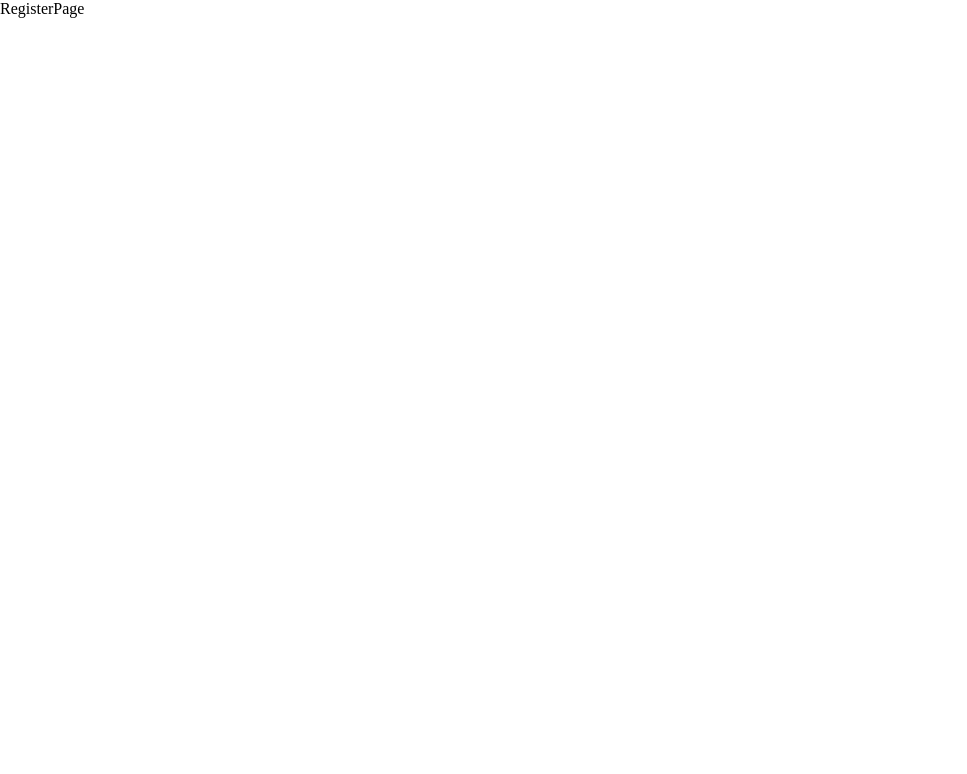
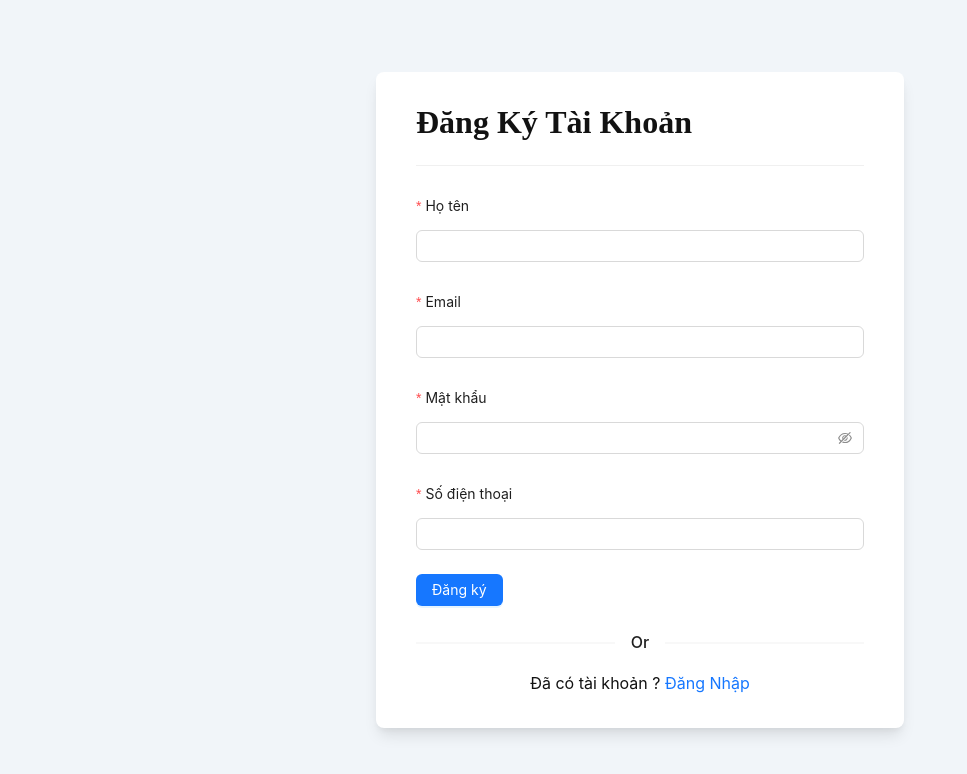
Before and after one commit to vuvansy/react-fresher-ts-book, a React (Vite) app: page /register in a window 1280 px wide. Shown: the top 774 px of the page, without its empty margins (0-967 px from the left). Built offline with nearby package versions, Linux system fonts and the light colour scheme.

Commit message:
Design Register Form

```diff
--- /dev/null
+++ b/src/pages/client/auth/register.scss
@@ -0,0 +1,166 @@
+:root {
+    --color-white: #ffffff;
+    --color-light: #f1f5f9;
+    --color-black: #121212;
+    --color-night: #001632;
+    --color-red: #f44336;
+    --color-blue: #1a73e8;
+    --color-gray: #80868b;
+    --color-grayish: #dadce0;
+    --shadow-normal: 0 1px 3px 0 rgba(0, 0, 0, 0.1),
+        0 1px 2px 0 rgba(0, 0, 0, 0.06);
+    --shadow-medium: 0 4px 6px -1px rgba(0, 0, 0, 0.1),
+        0 2px 4px -1px rgba(0, 0, 0, 0.06);
+    --shadow-large: 0 10px 15px -3px rgba(0, 0, 0, 0.1),
+        0 4px 6px -2px rgba(0, 0, 0, 0.05);
+}
+.register-page {
+    color: var(--color-black);
+    background: var(--color-light);
+    // Components
+    .container {
+        display: flex;
+        justify-content: center;
+        align-items: center;
+        max-width: 80rem;
+        min-height: 100vh;
+        // width: 100%;
+        padding: 0 2rem;
+        margin: 0 auto;
+    }
+    .text {
+        font-family: inherit;
+        line-height: inherit;
+        text-transform: unset;
+        text-rendering: optimizeLegibility;
+        &-large {
+            font-size: 2rem;
+            font-weight: 600;
+            color: var(--color-black);
+        }
+        &-normal {
+            font-size: 1rem;
+            font-weight: 400;
+            color: var(--color-black);
+        }
+        &-links {
+            font-size: 1rem;
+            font-weight: 400;
+            color: var(--color-blue);
+            &:hover {
+                text-decoration: underline;
+            }
+        }
+    }
+    // Main
+    .main {
+        .wrapper {
+            max-width: 28rem;
+            width: 100%;
+            margin: 2rem auto;
+            padding: 2rem 2.5rem;
+            border: none;
+            outline: none;
+            border-radius: 0.5rem;
+            color: var(--color-black);
+            background: var(--color-white);
+            box-shadow: var(--shadow-large);
+            .form {
+                width: 100%;
+                height: auto;
+                margin-top: 2rem;
+                .input-control {
+                    display: flex;
+                    align-items: center;
+                    justify-content: space-between;
+                    margin-bottom: 1.25rem;
+                }
+                .input-field {
+                    font-family: inherit;
+                    font-size: 1rem;
+                    font-weight: 400;
+                    line-height: inherit;
+                    width: 100%;
+                    height: auto;
+                    padding: 0.75rem 1.25rem;
+                    border: none;
+                    outline: none;
+                    border-radius: 2rem;
+                    color: var(--color-black);
+                    background: var(--color-light);
+                    text-transform: unset;
+                    text-rendering: optimizeLegibility;
+                }
+                .input-submit {
+                    font-family: inherit;
+                    font-size: 1rem;
+                    font-weight: 500;
+                    line-height: inherit;
+                    cursor: pointer;
+                    min-width: 40%;
+                    height: auto;
+                    padding: 0.65rem 1.25rem;
+                    border: none;
+                    outline: none;
+                    border-radius: 2rem;
+                    color: var(--color-white);
+                    background: var(--color-blue);
+                    box-shadow: var(--shadow-medium);
+                    text-transform: capitalize;
+                    text-rendering: optimizeLegibility;
+                }
+            }
+            .striped {
+                display: flex;
+                flex-direction: row;
+                justify-content: center;
+                align-items: center;
+                margin: 1rem 0;
+                &-line {
+                    flex: auto;
+                    flex-basis: auto;
+                    border: none;
+                    outline: none;
+                    height: 2px;
+                    background: var(--color-grayish);
+                }
+                &-text {
+                    font-family: inherit;
+                    font-size: 1rem;
+                    font-weight: 500;
+                    line-height: inherit;
+                    color: var(--color-black);
+                    margin: 0 1rem;
+                }
+            }
+            .method {
+                &-control {
+                    margin-bottom: 1rem;
+                }
+                &-action {
+                    font-family: inherit;
+                    font-size: 0.95rem;
+                    font-weight: 500;
+                    line-height: inherit;
+                    display: flex;
+                    justify-content: center;
+                    align-items: center;
+                    width: 100%;
+                    height: auto;
+                    padding: 0.35rem 1.25rem;
+                    outline: none;
+                    border: 2px solid var(--color-grayish);
+                    border-radius: 2rem;
+                    color: var(--color-black);
+                    background: var(--color-white);
+                    text-transform: capitalize;
+                    text-rendering: optimizeLegibility;
+                    transition: all 0.35s ease;
+                    &:hover {
+                        background: var(--color-light);
+                    }
+                }
+            }
+        }
+    }
+}
--- a/src/pages/client/auth/register.tsx
+++ b/src/pages/client/auth/register.tsx
@@ -1,8 +1,89 @@
+import { Button, Divider, Form, Input } from 'antd';
+import type { FormProps } from 'antd';
+import { useState } from 'react';
+import { Link } from 'react-router-dom';
+import './register.scss';
+
+type FieldType = {
+    fullName: string;
+    email: string;
+    password: string;
+    phone: string;
+};
 
 const RegisterPage = () => {
+
+    const [isSubmit, setIsSubmit] = useState(false); //Trạng thái loading ở nút đăng ký Atd
+
+    const onFinish: FormProps<FieldType>['onFinish'] = async (values) => {
+        console.log(values)
+    };
+
     return (
-        <div>
-            RegisterPage
+        <div className="register-page">
+            <main className="main">
+                <div className="container">
+                    <section className="wrapper">
+                        <div className="heading">
+                            <h2 className="text text-large">Đăng Ký Tài Khoản</h2>
+                            <Divider />
+                        </div>
+                        <Form
+                            name="form-register"
+                            onFinish={onFinish} //Hàm nhấn submit form
+                            autoComplete="off"
+                        >
+                            <Form.Item<FieldType>
+                                labelCol={{ span: 24 }} //whole column
+                                label="Họ tên"
+                                name="fullName"
+                                rules={[{ required: true, message: 'Họ tên không được để trống!' }]}
+                            >
+                                <Input />
+                            </Form.Item>
+                            <Form.Item<FieldType>
+                                labelCol={{ span: 24 }} //whole column
+                                label="Email"
+                                name="email"
+                                rules={[
+                                    { required: true, message: 'Email không được để trống!' },
+                                    { type: "email", message: "Email không đúng định dạng!" }
+                                ]}
+                            >
+                                <Input />
+                            </Form.Item>
+                            <Form.Item<FieldType>
+                                labelCol={{ span: 24 }} //whole column
+                                label="Mật khẩu"
+                                name="password"
+                                rules={[{ required: true, message: 'Mật khẩu không được để trống!' }]}
+                            >
+                                <Input.Password />
+                            </Form.Item>
+                            <Form.Item<FieldType>
+                                labelCol={{ span: 24 }} //whole column
+                                label="Số điện thoại"
+                                name="phone"
+                                rules={[{ required: true, message: 'Số điện thoại không được để trống!' }]}
+                            >
+                                <Input />
+                            </Form.Item>
+                            <Form.Item>
+                                <Button type="primary" htmlType="submit" loading={isSubmit}>
+                                    Đăng ký
+                                </Button>
+                            </Form.Item>
+                            <Divider>Or</Divider>
+                            <p className="text text-normal" style={{ textAlign: "center" }}>
+                                Đã có tài khoản ?
+                                <span>
+                                    <Link to='/login' > Đăng Nhập </Link>
+                                </span>
+                            </p>
+                        </Form>
+                    </section>
+                </div>
+            </main>
         </div>
     )
 }
```
